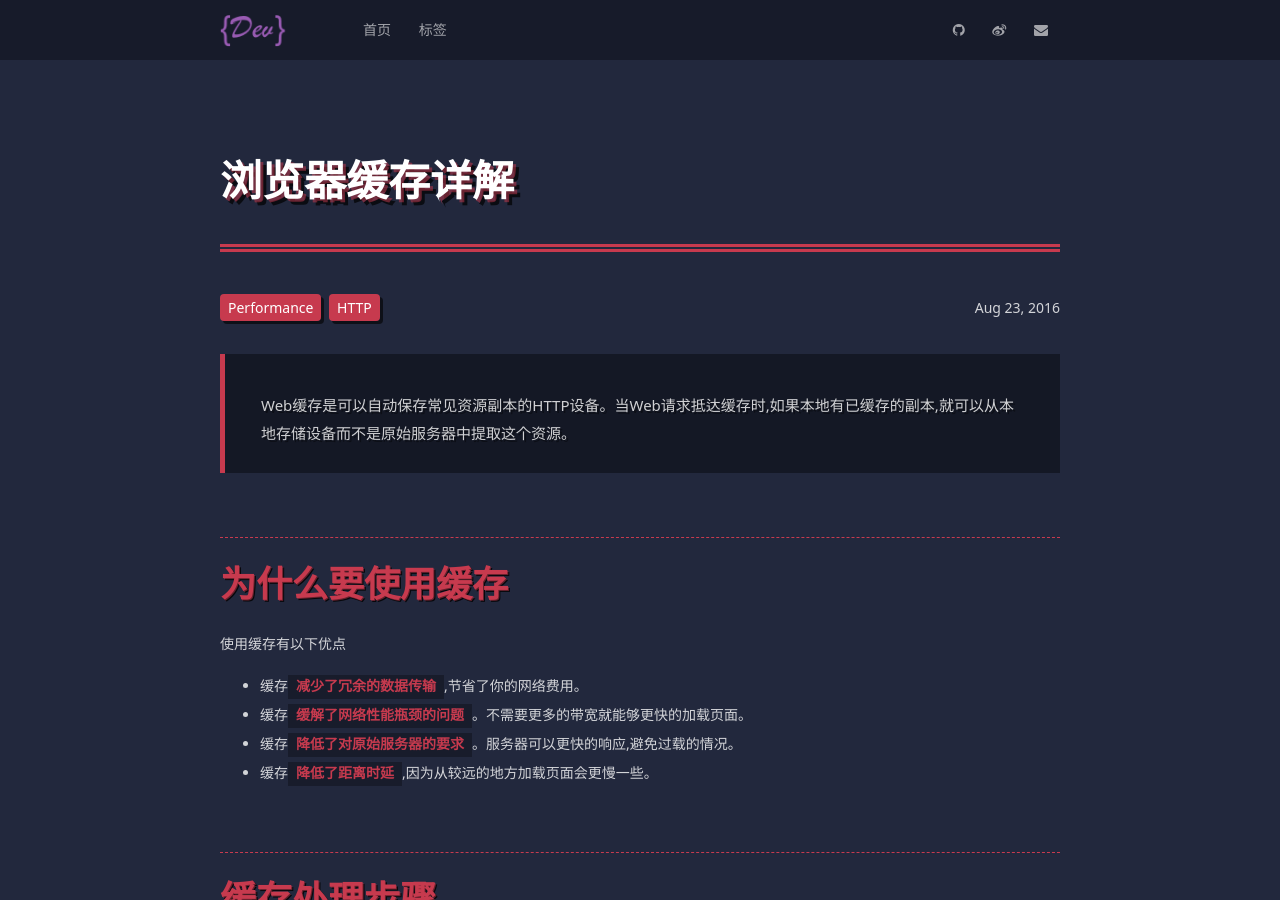
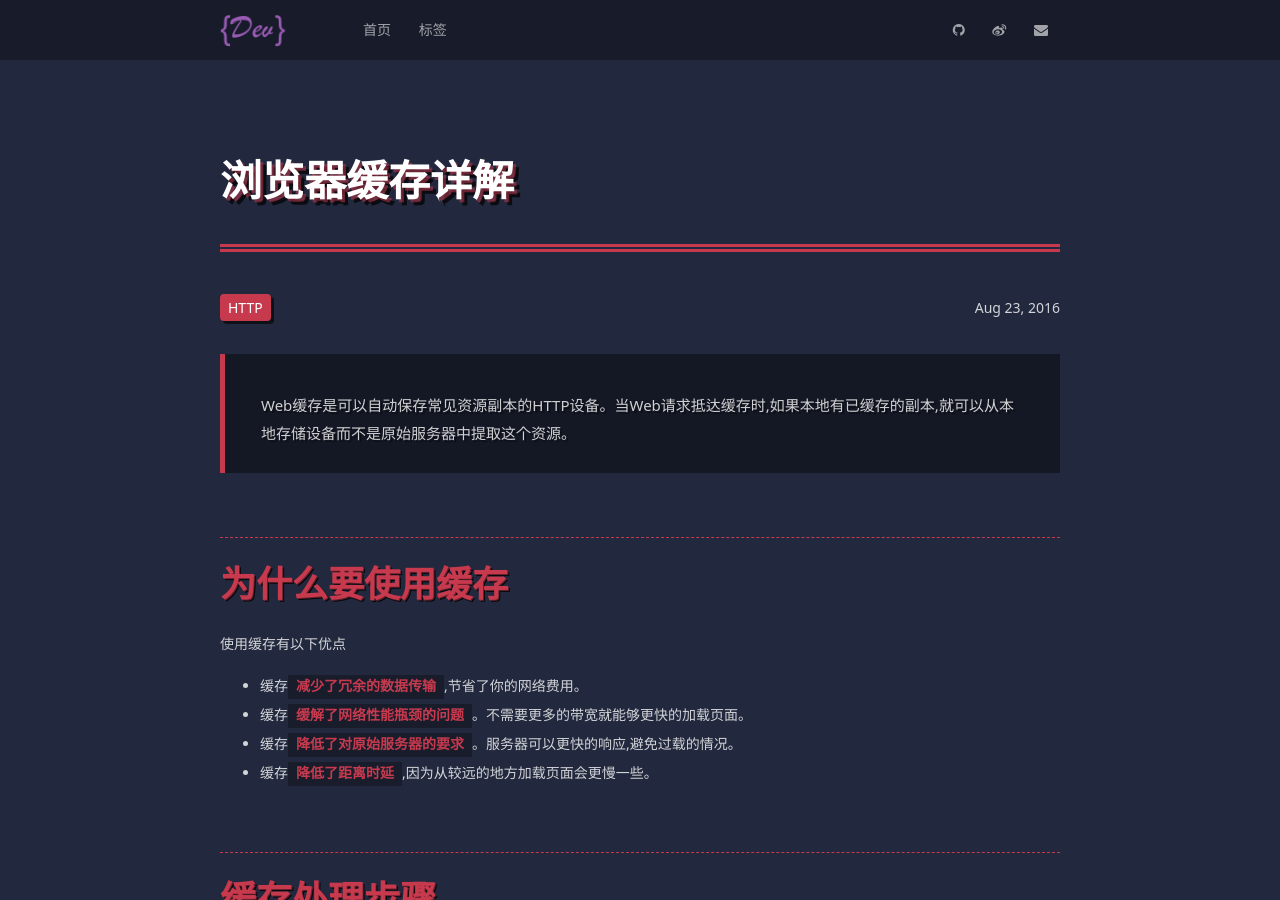
Before and after one commit to lancebiu/lancebiu.github.io, a Jekyll site: the page built from _posts/2016-08-23-browser-cache.markdown, in a window 1280 px wide and 900 px high. Built offline with Jekyll 4.4.1, drawn with Linux system fonts in a browser that asks for light colours; nearby versions of some CDN libraries; comment, search, counter and statistics services are not loaded.

Commit message:
update post

```diff
--- a/_posts/2016-08-23-browser-cache.markdown
+++ b/_posts/2016-08-23-browser-cache.markdown
@@ -5,7 +5,6 @@ excerpt: "浏览器缓存对于提升web性能的作用是不言而喻的,这篇
 date: 2016-08-23 09:11:34
 permalink: /browser-cache/
 tags:
-- Performance
 - HTTP
 ---
 
```
